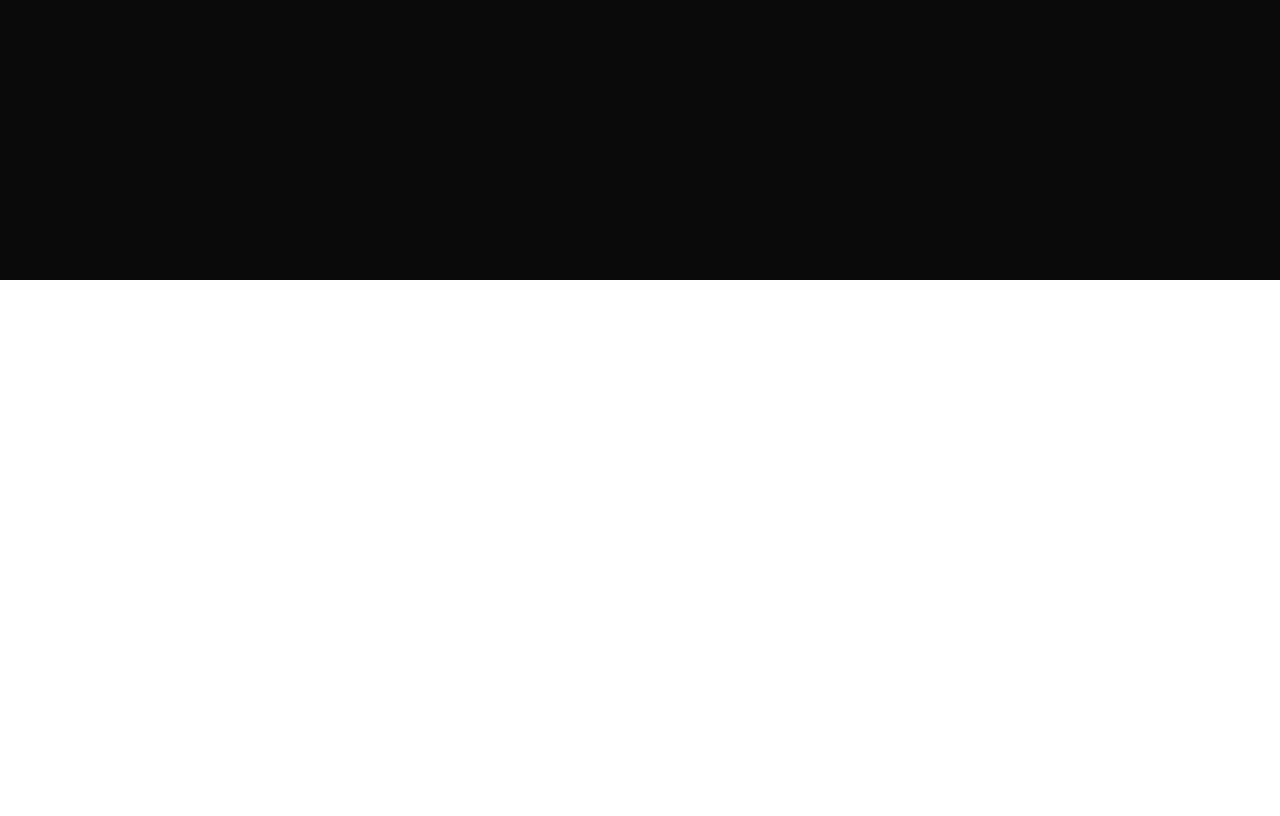
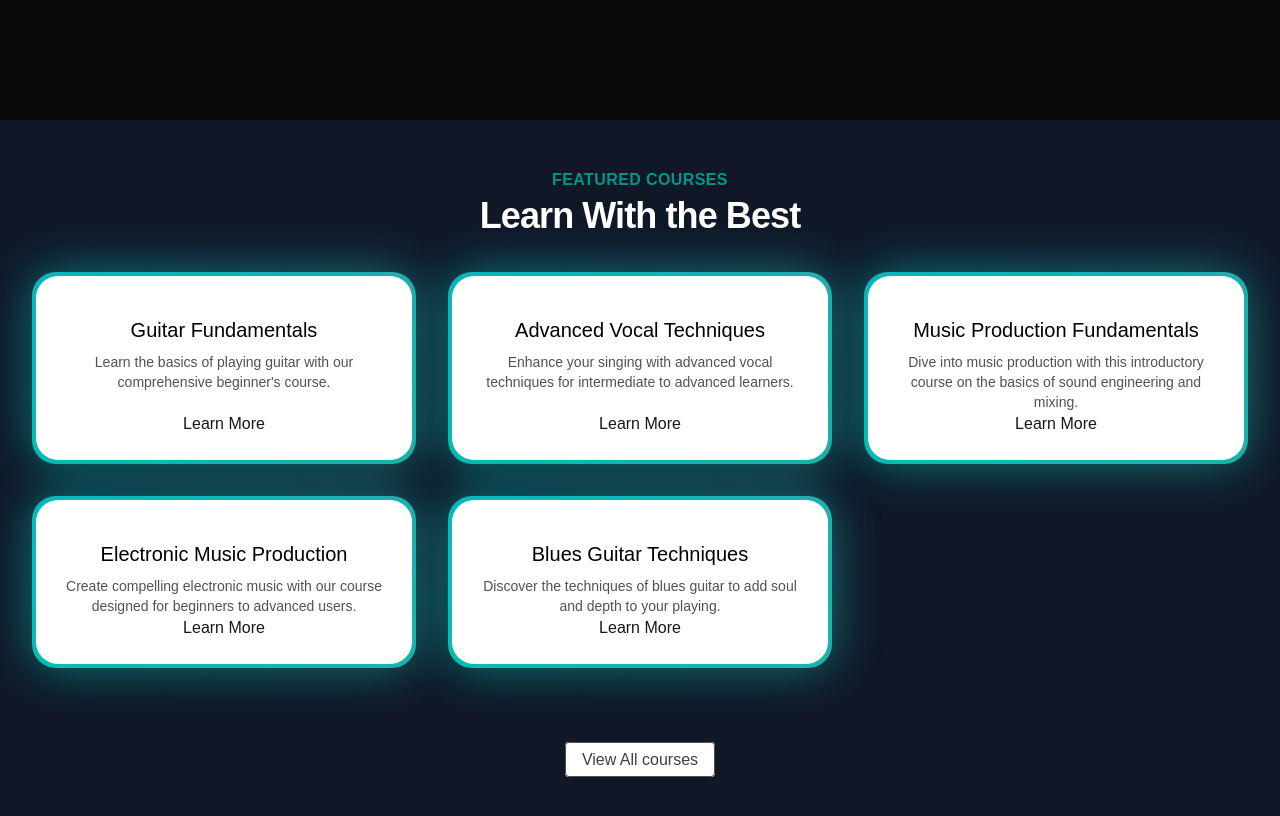
Before and after one commit to pattaniharry/nextjs-beginner, a Next.js app: page / in a window 1280 px wide. Shown: the part 520-1336 px from the top of the page. Before the commit the page ends 800 px from the top, so only its background shows below. Built offline with nearby package versions, Linux system fonts and the light colour scheme.

Commit message:
video 4/9 Cards Section

```diff
--- a/src/app/page.tsx
+++ b/src/app/page.tsx
@@ -1,3 +1,4 @@
+import FeaturedCourses from "@/components/FeaturedCourses";
 import HeroSection from "@/components/HeroSection";
 
 export default function Home() {
@@ -5,6 +6,7 @@
     <main className="min-h-screen bg-black/[0.96] antialiased bg-grid-white/[0.02]">
 
     <HeroSection/>
+    <FeaturedCourses/>
     </main>
   );
 }
--- /dev/null
+++ b/src/components/FeaturedCourses.tsx
@@ -0,0 +1,58 @@
+'use client'
+import Link from "next/link"
+import courseData from "../data/music_courses.json"
+import { BackgroundGradient } from "./ui/background-gradient"
+
+interface Course{
+    id: number,
+    title: string,
+    slug: string,
+    description: string,
+    price: number,
+    instructor: string,
+    isFeatured: boolean,
+
+}
+
+function FeaturedCourses() {
+    const featuredCourses = courseData.courses.filter((course:Course) => course.isFeatured)
+
+
+  return (
+    <div className="py-12 bg-gray-900">
+        <div>
+            <div className="text-center">
+                <h2 className="text-base text-teal-600 font-semibold tracking-wide uppercase">FEATURED COURSES</h2>
+                <p className="mt-2 text-3xl leading-8 font-extrabold tracking-tight text-white sm:text-4xl">Learn With the Best</p>
+            </div>
+        </div>
+        <div className="mt-10 mx-8">
+            <div className="grid grid-cols-1 sm:grid-cols-2 lg:grid-cols-3 gap-8 justify-center">
+                {featuredCourses.map((course:Course)=> (
+                    <div key={course.id} className="flex justify-center">
+                        <BackgroundGradient
+                        className="flex flex-col rounded-[22px] bg-white dark:bg-zinc-900 overflow-hidden h-full max-w-sm">
+                            <div className="p-4 sm:p-6 flex flex-col items-center text-center flex-grow">
+                                <p className="text-lg sm:text-xl text-black mt-4 mb-2 dark:text-neutral-200">{course.title}</p>
+                                <p className="text-sm text-neutral-600 dark:text-neutral-400 flex-grow">{course.description}</p>
+                                <Link href={`/courses/${course.slug}`}>
+                                Learn More
+                                </Link>
+                            </div>
+                        </BackgroundGradient>
+                    </div>
+                ))}
+            </div>
+        </div>
+        <div className="mt-20 text-center">
+            <Link href={"/courses"}
+            className="px-4 py-2 rounded border border-neutral-600 text-neutral-700 bg-white hover:bg-gray-100 transition duration-200"
+            >
+            View All courses
+            </Link>
+        </div>
+    </div>
+  )
+}
+
+export default FeaturedCourses
--- a/src/components/ui/background-gradient.tsx
+++ b/src/components/ui/background-gradient.tsx
@@ -1,6 +1,7 @@
 import { cn } from "../../utils/cn";
 import React from "react";
 import { motion } from "motion/react";
+
 
 export const BackgroundGradient = ({
   children,
```
